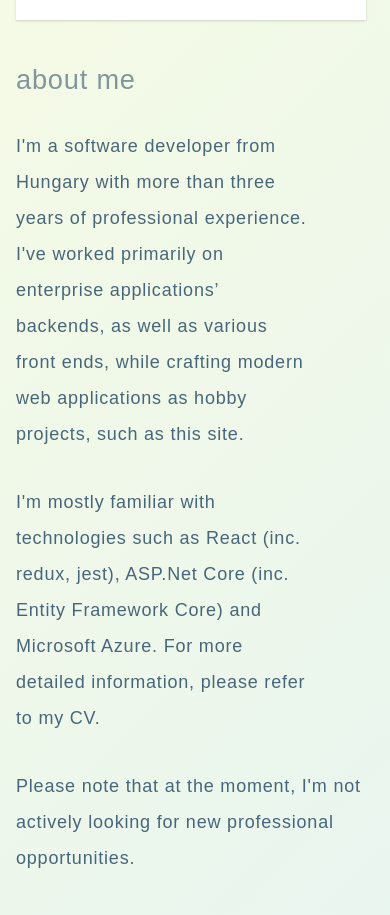
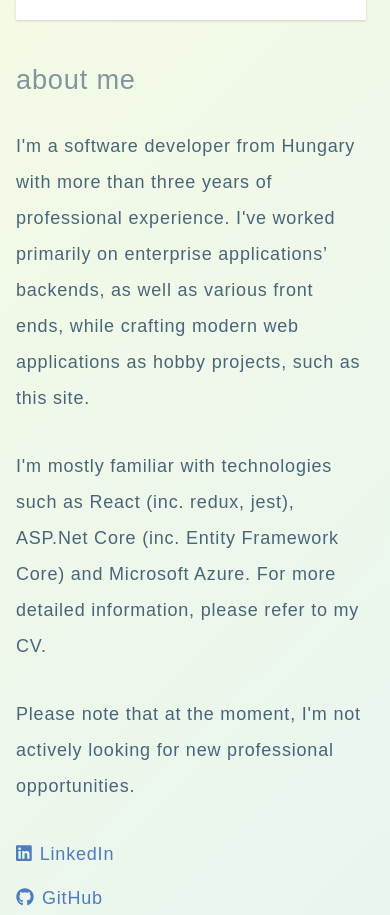
Before and after one commit to danielagg/personal-website-ts, a React (Create React App) app: page / in a window 390 px wide. Shown: the part 1560-2475 px from the top of the page. Built offline with nearby package versions, Linux system fonts and the light colour scheme.

Commit message:
Padding fix on phone

```diff
--- a/src/components/About/About.tsx
+++ b/src/components/About/About.tsx
@@ -14,7 +14,7 @@ const About = () => {
         <h2 className="text-primaryDarkBlue landing-module-title">about me</h2>
       </div>
       <div className="mt-10 lg:mt-6 lg:flex block font-raleway text-primaryDarkBlue">
-        <div className="opacity-75 lg:w-3/5 w-full pr-16 leading-loose text-lg">
+        <div className="opacity-75 lg:w-3/5 w-full pr-2 lg:pr-16 leading-loose text-lg">
           <p>
             I'm a software developer from Hungary with more than three years of
             professional experience. I've worked primarily on enterprise
```
